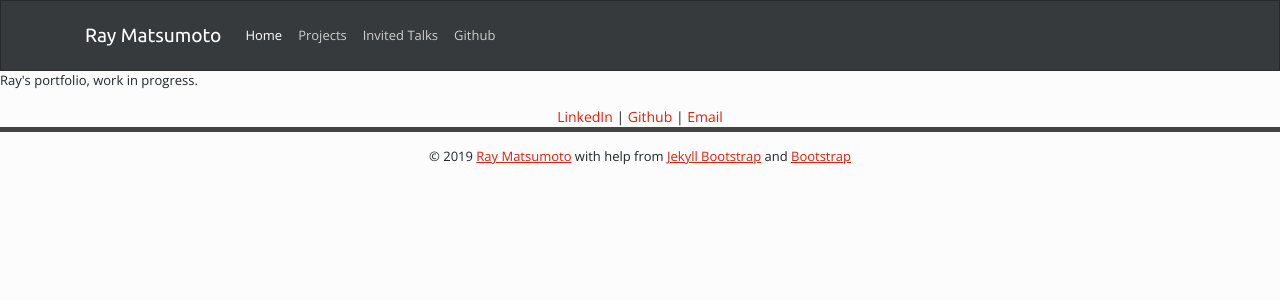
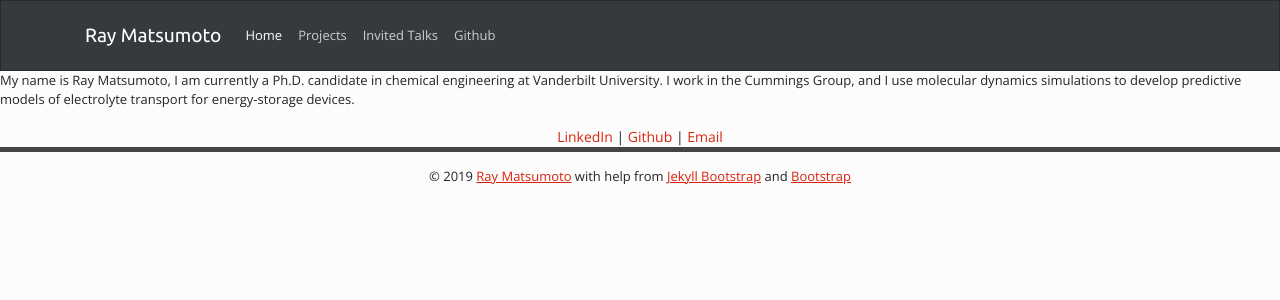
Before and after one commit to rmatsum836/rmatsum836.github.io, a Jekyll site: the page built from index.md, in a window 1280 px wide. Shown: the top 300 px of the page. Built offline with Jekyll 4.4.1, drawn with Linux system fonts in a browser that asks for light colours; nearby versions of some CDN libraries.

Commit message:
Change home page description

```diff
--- a/index.md
+++ b/index.md
@@ -4,6 +4,10 @@ layout: default
 ---
 
 <div class="body">
-      <p>Ray's portfolio, work in progress.</p>
+      <p>My name is Ray Matsumoto, I am currently a Ph.D. candidate in
+      chemical engineering at Vanderbilt University.  I work in the
+      Cummings Group, and I use molecular dynamics simulations to
+      develop predictive models of electrolyte transport for
+      energy-storage devices.</p>
 
 </div>
```
